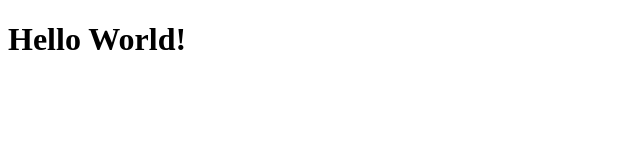
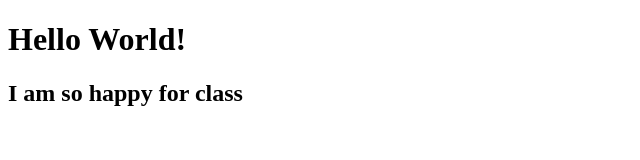
Before and after one commit to CSMRAZOR/test, a plain HTML site: page index.html in a window 1280 px wide. Shown: the whole page, without its empty margins (0-640 px from the left). Drawn offline with Linux system fonts and the light colour scheme.

Commit message:
Added  a h2 tag I am happy for class

```diff
--- a/index.html
+++ b/index.html
@@ -10,6 +10,7 @@
 
 <body>
   <h1>Hello World!</h1>
+  <h2>I am so happy for class</h2>
   <script src="script.js"></script>
 </body>
 
```
